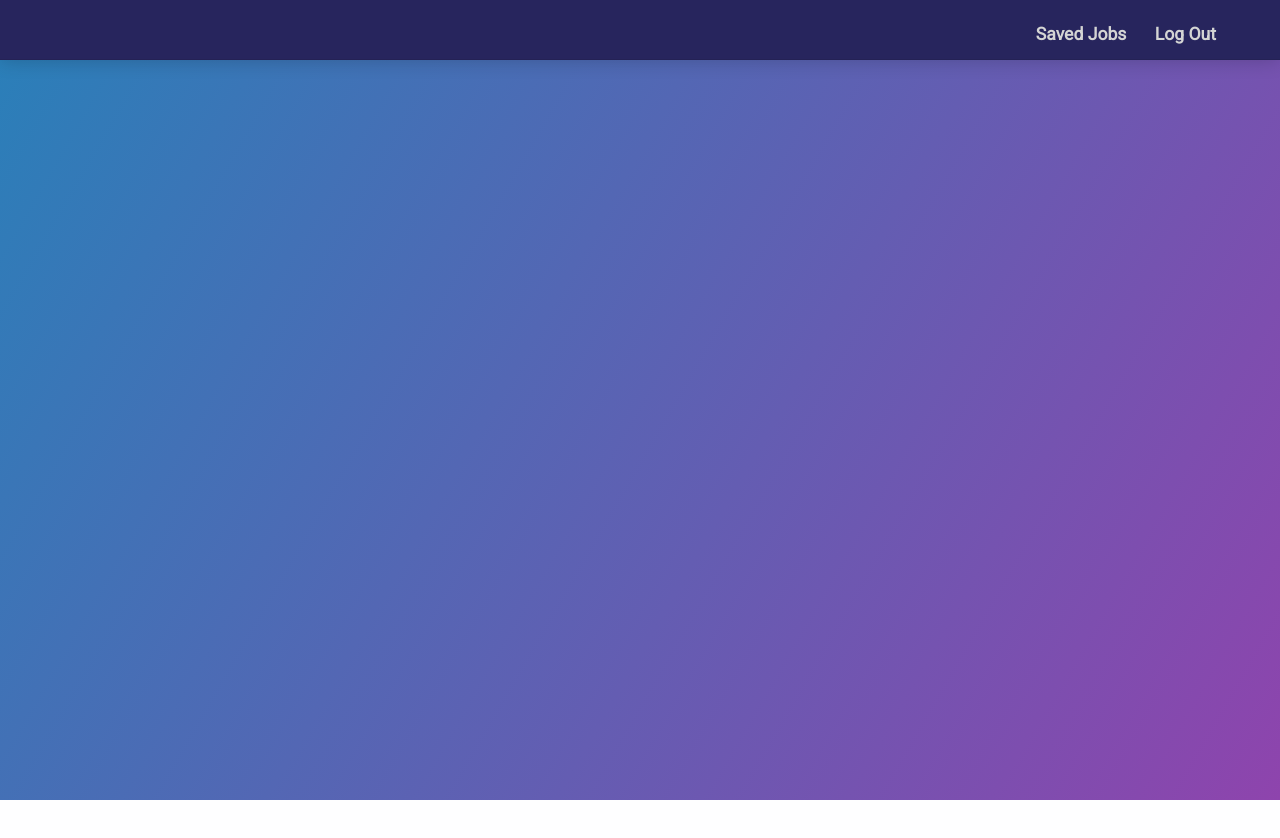
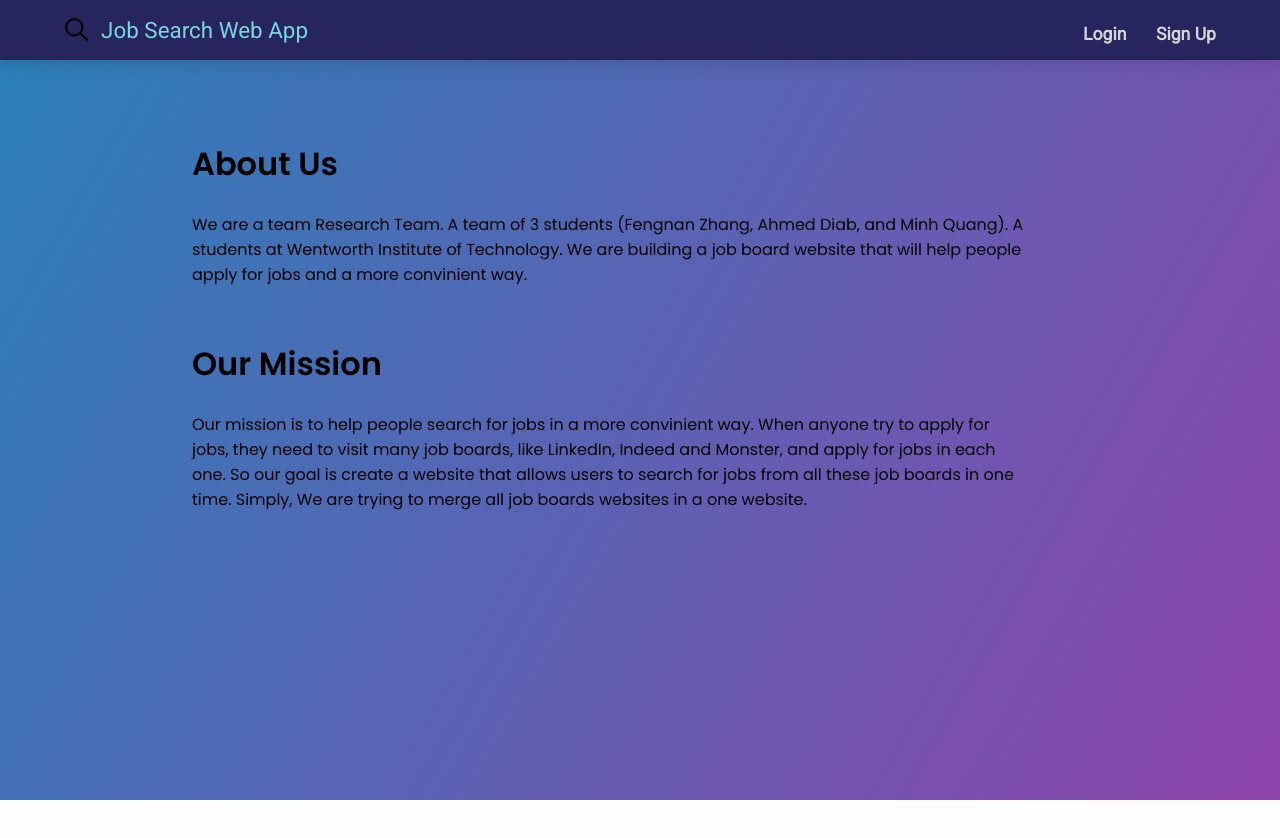
Before and after one commit to diabaatwit/Career-Match-PRO-Web-Application, a React (Create React App) app in the folder client/: page /about in a window 1280 px wide. Before the commit this address had no page. Shown: the top 838 px of the page. Before the commit the page ends 800 px from the top, so only its background shows below. Built offline with nearby package versions, Linux system fonts and the light colour scheme; the HTML template or start-up script is replaced by a standard one.

Commit message:
added about page

```diff
--- a/client/src/App.js
+++ b/client/src/App.js
@@ -5,6 +5,8 @@ import Login from "./pages/loginPage";
 import SignUp from "./pages/signUpPage";
 import Home from "./pages/home";
 import SavedJobsPage from "./pages/savedJobs";
+import About from "./pages/about";
+
 
 
 import { BrowserRouter as Router, Switch, Route, Routes } from "react-router-dom";
@@ -17,6 +19,7 @@ function App() {
       <Header />
       <Routes>
         <Route path="/" element={<MainPage />} />
+        <Route path="/about" element={<About />} />
         <Route path="/login" element={<Login />} />
         <Route path="/signup" element={<SignUp />} />
         <Route path="/home" element={<Home />} />
--- /dev/null
+++ b/client/src/components/about.js
@@ -0,0 +1,26 @@
+
+import React, { Component } from 'react';
+import '../css/about.css'
+
+class AboutUs extends Component {
+    render() {
+        return (
+            <div class='bkg'>
+                <div>
+                    <h1 class='about-title'>About Us</h1>
+                    <div class='about-body'>We are a team Research Team. A team of 3 students (Fengnan Zhang, Ahmed Diab, and Minh Quang). A students at Wentworth Institute of Technology.
+                    We are building a job board website that will help people apply for jobs and a more convinient way.</div>
+                </div>
+                <div>
+                <h1 class='mission-title'>Our Mission</h1>
+                <div class='mission-body'>Our mission is to help people search for jobs in a more convinient way. When anyone try to apply for jobs, they need to visit many job boards, like LinkedIn, Indeed and Monster, and apply for jobs in each one.
+                So our goal is create a website that allows users to search for jobs from all these job boards in one time. Simply, We are trying to merge all job boards websites in a one website.</div>
+                </div>
+
+            </div>
+
+        )
+    }
+}
+
+export default AboutUs;
--- a/client/src/components/header.js
+++ b/client/src/components/header.js
@@ -20,7 +20,7 @@ class Header extends Component {
                     </div>
                 </div>
             </header>
-        ) : location[1] == '' ? (
+        ) : location[1] == '' || location[1] == 'about' ? (
             <header>
                 <div class="inner">
                     <div class="logo">
--- /dev/null
+++ b/client/src/css/about.css
@@ -0,0 +1,47 @@
+@import url('https://fonts.googleapis.com/css?family=Allura|Josefin+Sans');
+*{
+    margin: 0;
+    padding: 0;
+    outline: none;
+    box-sizing: border-box;
+}
+
+.bkg{
+
+    height: 100vh;
+    width: 100%;
+    background-size: cover;
+    background-position: center center;
+    position: relative;
+    font-family: 'Josefin Sans', sans-serif;
+  }
+
+  .about-title{
+    margin-bottom: 10px;
+    position: absolute;
+    top: 10%;
+    left: 15%;
+  }
+
+  .about-body{
+    margin-bottom: 10px;
+    position: absolute;
+    top: 19%;
+    left: 15%;
+    width: 65%;
+  }
+
+  .mission-title{
+    margin-bottom: 10px;
+    position: absolute;
+    top: 35%;
+    left: 15%;
+  }
+
+  .mission-body{
+    margin-bottom: 10px;
+    position: absolute;
+    top: 44%;
+    left: 15%;
+    width: 65%;
+  }
--- a/client/src/css/main.css
+++ b/client/src/css/main.css
@@ -6,6 +6,7 @@
 }
 
 .wrapper{
+    margin-top: 10%;
     width: 1170px;
     margin: auto;
 }
--- /dev/null
+++ b/client/src/pages/about.jsx
@@ -0,0 +1,15 @@
+import React, {useState} from "react";
+import AboutUs from "../components/about";
+
+
+function About() {
+  return (
+    <div>
+
+      <AboutUs />
+
+    </div>
+  );
+}
+
+export default About;
```
